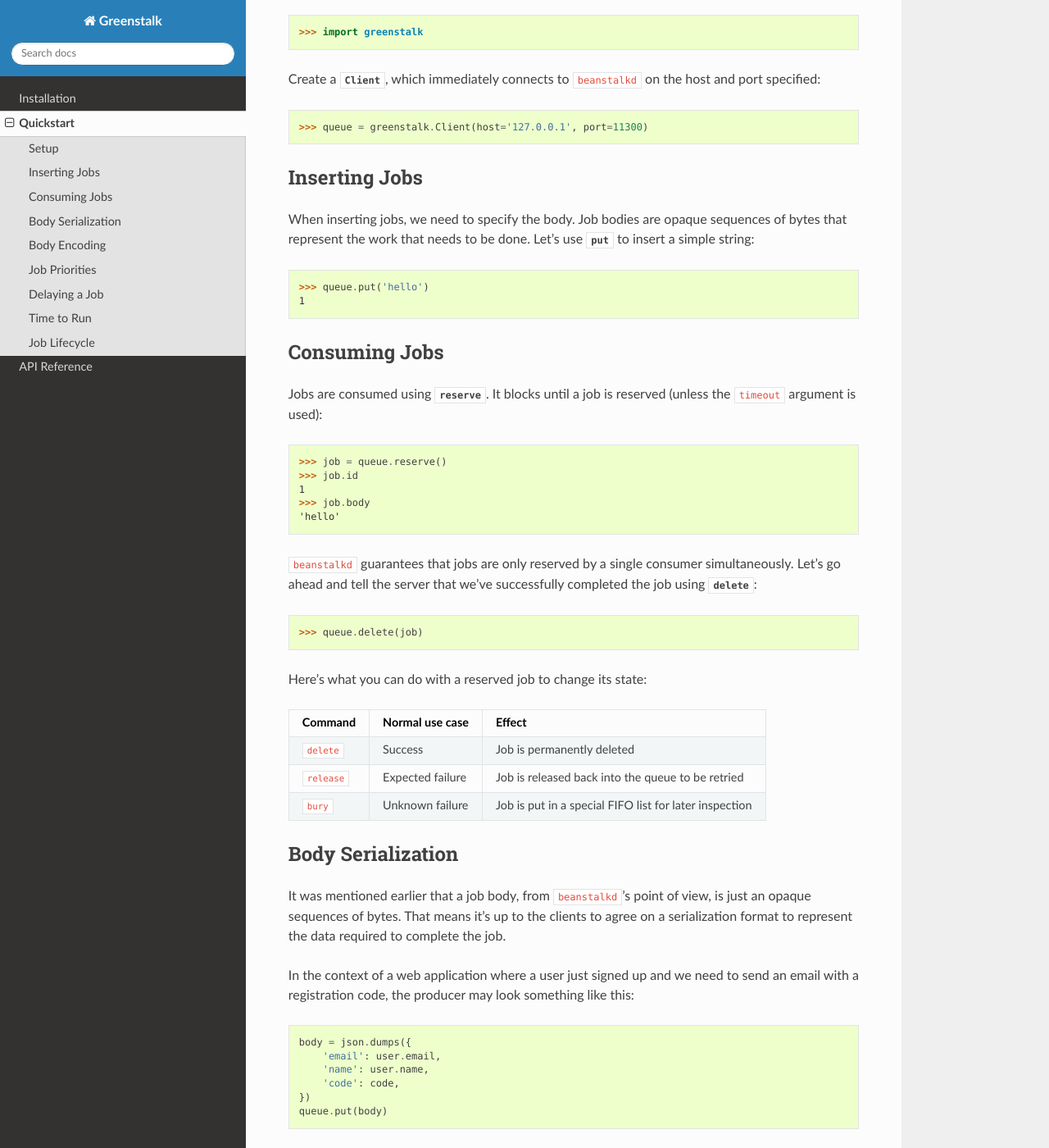
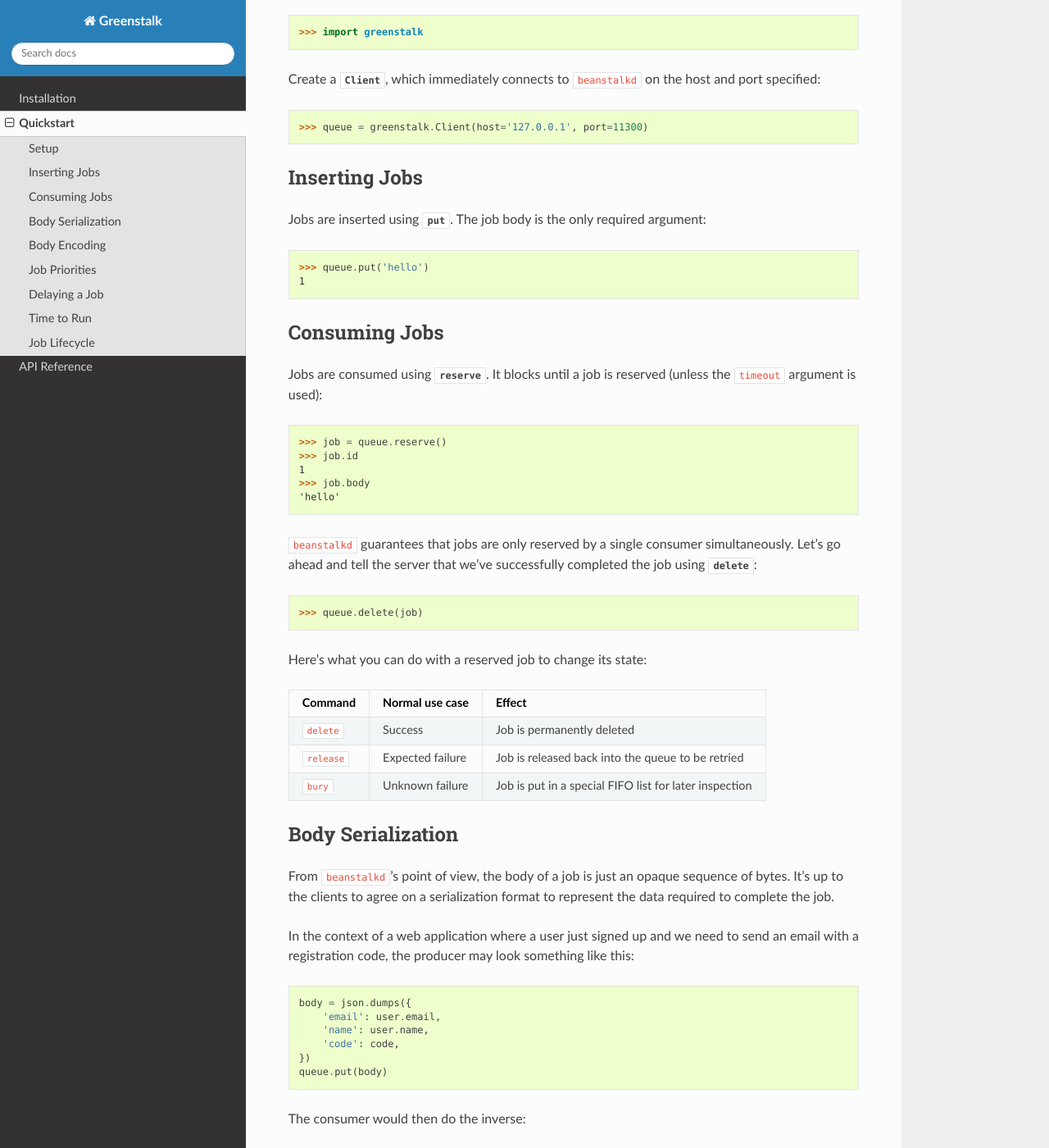
Before and after one commit to justinmayhew/greenstalk, a Sphinx documentation site: the page built from docs/quickstart.rst, in a window 1280 px wide and 1400 px high, scrolled down 319 px. Shown: the whole window at 82% size. Built offline with Sphinx 7.4.7 and the Read the Docs theme 2.0.0, drawn with Linux system fonts in a browser that asks for light colours; the version number could not be read and is left out; some of the changed text lies outside the part shown.

Commit message:
Touch up documentation

```diff
--- a/docs/quickstart.rst
+++ b/docs/quickstart.rst
@@ -23,9 +23,8 @@
 Inserting Jobs
 --------------
 
-When inserting jobs, we need to specify the body. Job bodies are opaque
-sequences of bytes that represent the work that needs to be done. Let's use
-:meth:`put <greenstalk.Client.put>` to insert a simple string:
+Jobs are inserted using :meth:`put <greenstalk.Client.put>`. The job body is the
+only required argument:
 
 .. code-block:: pycon3
 
@@ -71,9 +70,9 @@
 Body Serialization
 ------------------
 
-It was mentioned earlier that a job body, from ``beanstalkd``'s point of view,
-is just an opaque sequences of bytes. That means it's up to the clients to agree
-on a serialization format to represent the data required to complete the job.
+From ``beanstalkd``'s point of view, the body of a job is just an opaque
+sequence of bytes. It's up to the clients to agree on a serialization format to
+represent the data required to complete the job.
 
 In the context of a web application where a user just signed up and we need to
 send an email with a registration code, the producer may look something like
@@ -127,14 +126,16 @@
 -----------
 
 Every job has an associated time to run (TTR) value specified by the ``ttr``
-argument to :meth:`put <greenstalk.Client.put>`. As soon as a job is reserved,
-``beanstalkd`` starts the timer. If the client doesn't send a :meth:`delete
-<greenstalk.Client.delete>`, :meth:`release <greenstalk.Client.release>`, or
-:meth:`bury <greenstalk.Client.bury>` command within the TTR, the job will time
-out and be released back into the ready queue.
+argument to the :meth:`put <greenstalk.Client.put>` method. It defaults to 60
+seconds.
 
-Clients can also use the :meth:`touch <greenstalk.Client.touch>` method before
-the job times out to refresh the TTR.
+As soon as a job is reserved, ``beanstalkd`` starts a timer. If the client
+doesn't send a :meth:`delete <greenstalk.Client.delete>`, :meth:`release
+<greenstalk.Client.release>`, or :meth:`bury <greenstalk.Client.bury>` command
+within the TTR, the job will time out and be released back into the ready queue.
+
+If more time is required to complete a job, the :meth:`touch
+<greenstalk.Client.touch>` method can be used to refresh the TTR.
 
 Job Lifecycle
 -------------
```
Also changed, not shown: other parts of docs/quickstart.rst (+2 -2 lines).
